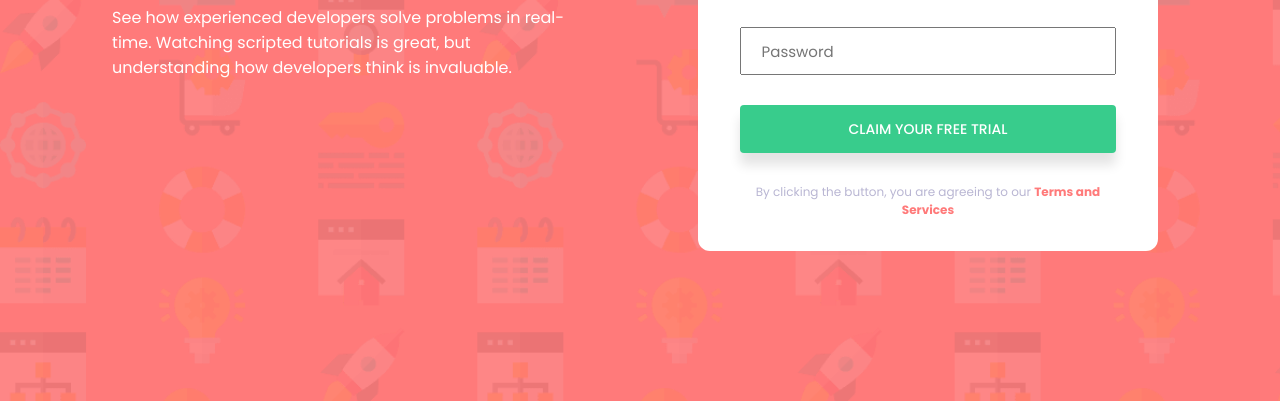
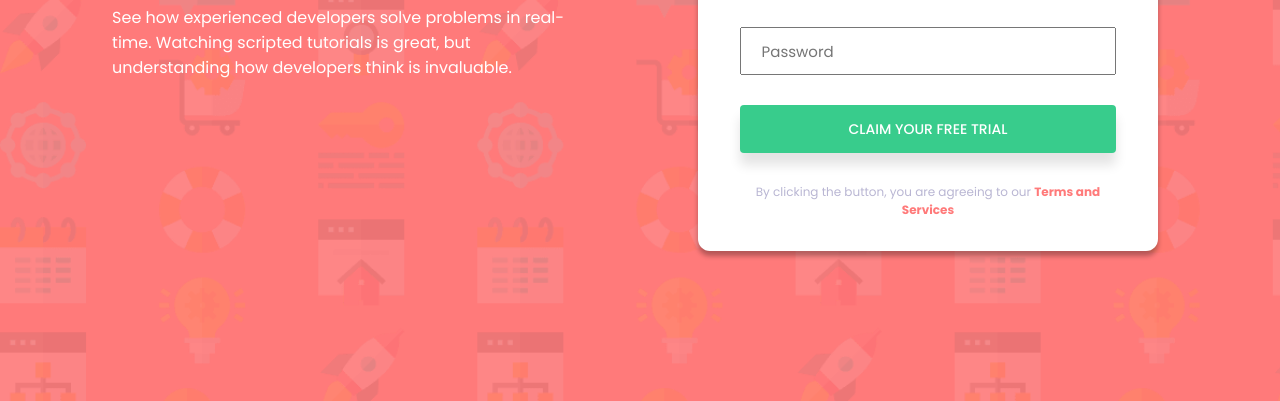
Before and after one commit to luis08201/intro-component-with-signup-form-master, a plain HTML site: page index.html in a window 1280 px wide. Shown: the part 459-860 px from the top of the page. Drawn offline with Linux system fonts and the light colour scheme.

Commit message:
hotfix form box shadow

```diff
--- a/scss/estilos.scss
+++ b/scss/estilos.scss
@@ -72,6 +72,7 @@ br {
   padding: 32px 42px;
   border-radius: 12px;
   position: relative;
+  box-shadow: 0 5px 5px rgba(0, 0, 0, 0.295);
 }
 .container__formulario--inputs {
   width: 100%;
```
Also changed, not shown: css/estilos.css, 1 other file.
